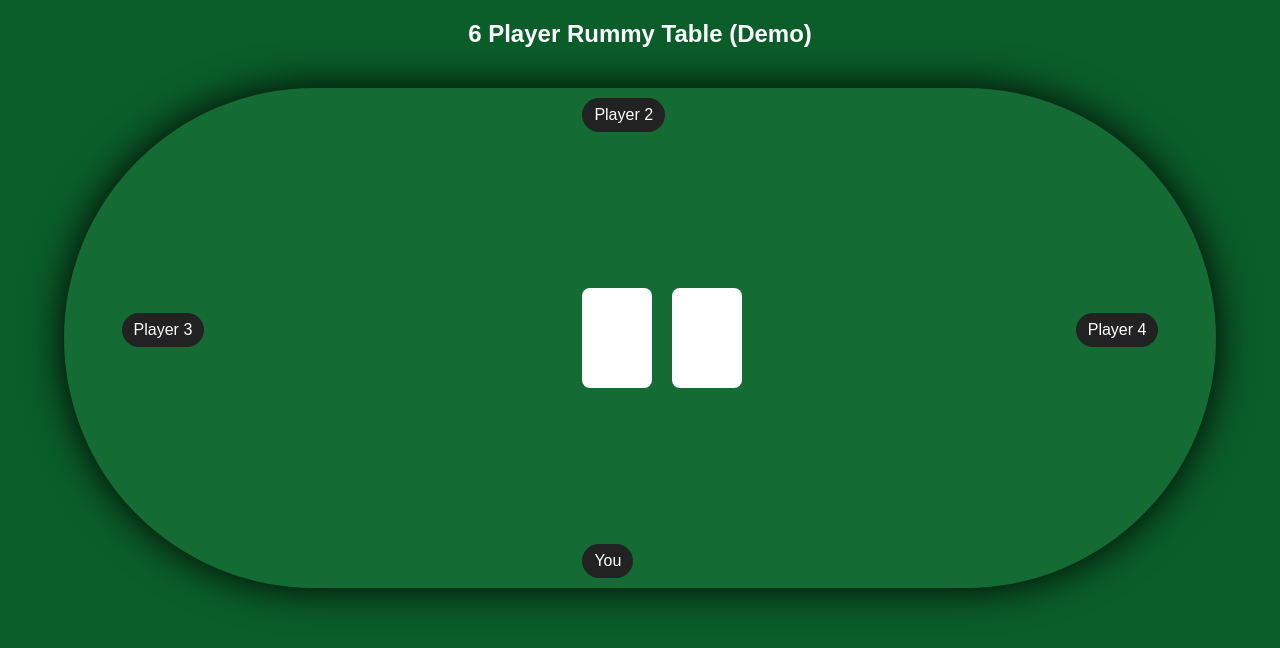
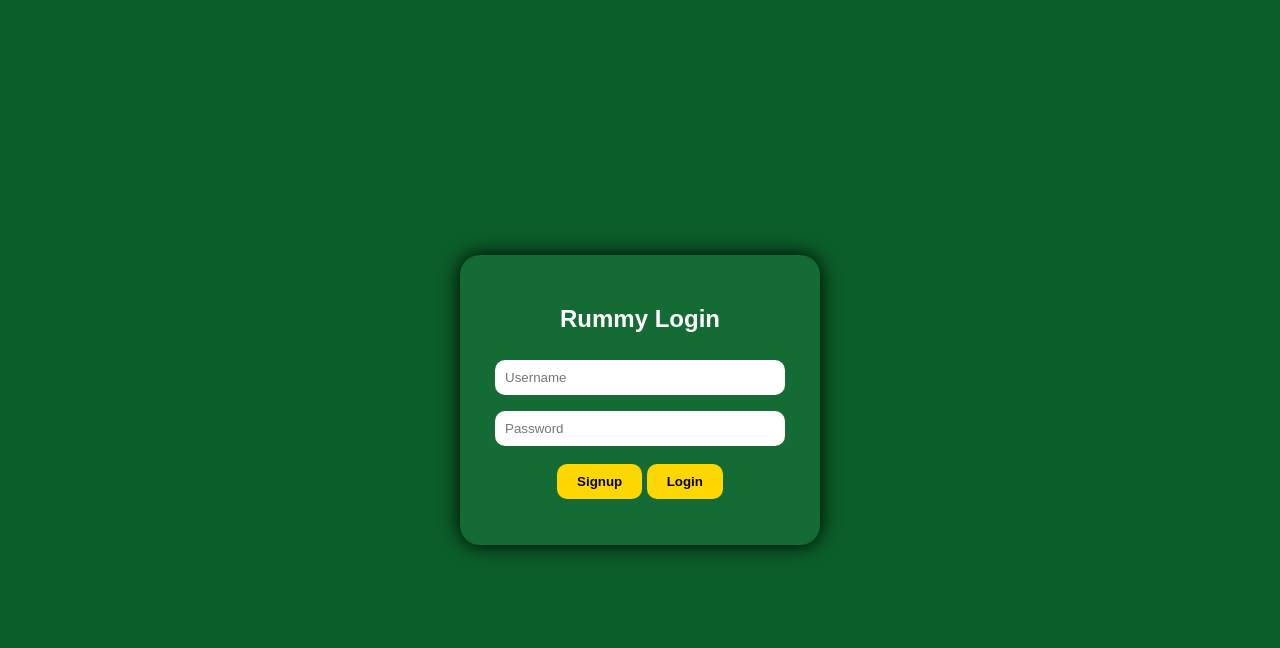
Before and after one commit to Rummyrexclub/RummyRexGame, a website: page public/index.html in a window 1280 px wide. Drawn offline with Linux system fonts and the light colour scheme.

Commit message:
Update index.html

```diff
--- a/public/index.html
+++ b/public/index.html
@@ -1,73 +1,96 @@
 <!DOCTYPE html>
 <html>
 <head>
-  <title>Rummy Table</title>
+  <title>Rummy Login</title>
   <style>
     body {
       margin: 0;
       background: #0b5e2a;
       font-family: Arial;
+      display: flex;
+      justify-content: center;
+      align-items: center;
+      height: 100vh;
       color: white;
-      text-align: center;
     }
 
-    .table {
-      margin-top: 40px;
-      width: 90%;
-      height: 500px;
+    .box {
       background: #146b34;
-      border-radius: 300px;
-      margin-left: auto;
-      margin-right: auto;
-      position: relative;
-      box-shadow: 0 0 40px black;
+      padding: 30px;
+      border-radius: 20px;
+      width: 300px;
+      text-align: center;
+      box-shadow: 0 0 20px black;
     }
 
-    .center-cards {
-      position: absolute;
-      top: 40%;
-      left: 45%;
-      display: flex;
-      gap: 20px;
+    input {
+      width: 90%;
+      padding: 10px;
+      margin: 8px 0;
+      border-radius: 10px;
+      border: none;
     }
 
-    .card {
-      width: 70px;
-      height: 100px;
-      background: white;
-      border-radius: 8px;
+    button {
+      padding: 10px 20px;
+      border: none;
+      border-radius: 10px;
+      margin-top: 10px;
+      background: gold;
+      font-weight: bold;
+      cursor: pointer;
     }
-
-    .player {
-      position: absolute;
-      background: #222;
-      padding: 8px 12px;
-      border-radius: 20px;
-    }
-
-    .p1 { bottom: 10px; left: 45%; }
-    .p2 { top: 10px; left: 45%; }
-    .p3 { left: 5%; top: 45%; }
-    .p4 { right: 5%; top: 45%; }
   </style>
 </head>
 <body>
 
-<h2>6 Player Rummy Table (Demo)</h2>
+<div class="box">
+  <h2>Rummy Login</h2>
 
-<div class="table">
+  <input type="text" id="username" placeholder="Username">
+  <input type="password" id="password" placeholder="Password">
 
-  <div class="center-cards">
-    <div class="card"></div>
-    <div class="card"></div>
-  </div>
+  <button onclick="signup()">Signup</button>
+  <button onclick="login()">Login</button>
 
-  <div class="player p1">You</div>
-  <div class="player p2">Player 2</div>
-  <div class="player p3">Player 3</div>
-  <div class="player p4">Player 4</div>
+  <p id="msg"></p>
+</div>
 
-</div>
+<script>
+async function signup() {
+  const username = document.getElementById("username").value;
+  const password = document.getElementById("password").value;
+
+  const res = await fetch("/signup", {
+    method: "POST",
+    headers: { "Content-Type": "application/json" },
+    body: JSON.stringify({ username, password })
+  });
+
+  const data = await res.json();
+  document.getElementById("msg").innerText = data.message;
+}
+
+async function login() {
+  const username = document.getElementById("username").value;
+  const password = document.getElementById("password").value;
+
+  const res = await fetch("/login", {
+    method: "POST",
+    headers: { "Content-Type": "application/json" },
+    body: JSON.stringify({ username, password })
+  });
+
+  const data = await res.json();
+
+  if (data.message === "Login Success") {
+    document.getElementById("msg").innerText =
+      "Welcome! Coins: " + data.coins;
+  } else {
+    document.getElementById("msg").innerText = data.message;
+  }
+}
+</script>
 
 </body>
 </html>
```
